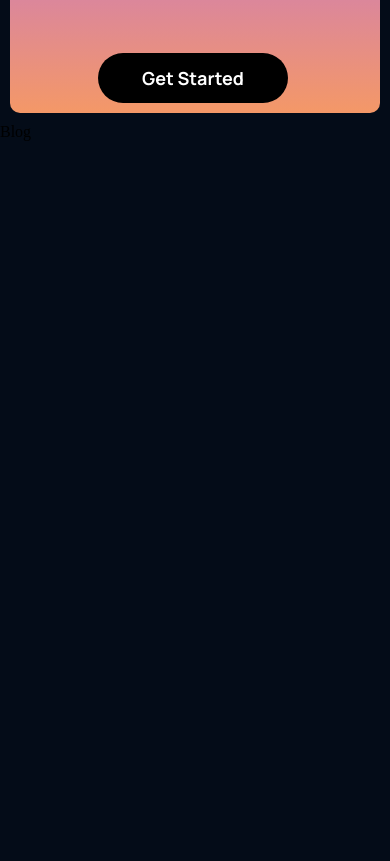
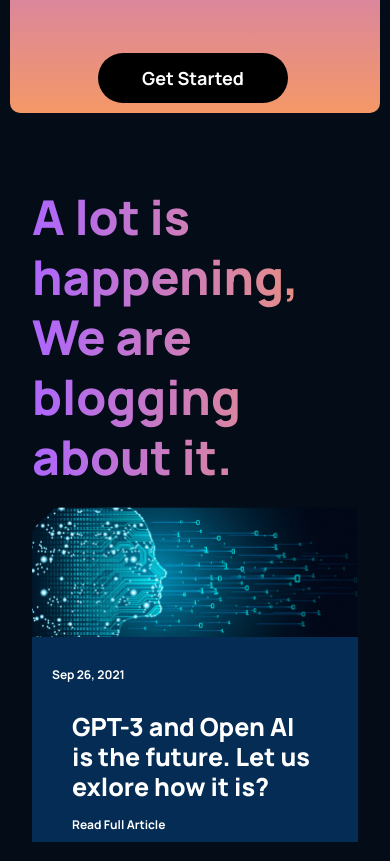
Before and after one commit to KonstantKar/gpt, a React (Create React App) app: page / in a window 390 px wide. Shown: the part 4701-5562 px from the top of the page. Before the commit the page ends 4842 px from the top, so only its background shows below. Built offline with nearby package versions, Linux system fonts and the light colour scheme.

Commit message:
Оформлен Blog ( адаптив ) и компонента News

```diff
--- a/src/components/index.js
+++ b/src/components/index.js
@@ -3,3 +3,4 @@
 export { default as Feature } from "./feature/Feature";
 export { default as Navbar } from "./navbar/Navbar";
 export { default as Request } from "./request/Request";
+export { default as News } from "./news/News";
--- a/src/components/navbar/Navbar.jsx
+++ b/src/components/navbar/Navbar.jsx
@@ -16,7 +16,7 @@
         <a href="#possibility">Open AI</a>
       </p>
       <p>
-        <a href="#features">Home</a>
+        <a href="#features">Features</a>
       </p>
       <p>
         <a href="#blog">Library</a>
--- /dev/null
+++ b/src/components/news/News.css
@@ -0,0 +1,47 @@
+.gpt3__news {
+  display: flex;
+  flex-direction: column;
+  width: 100%;
+  height: 100%;
+}
+.gpt3__news img {
+  width: 100%;
+  height: 100%;
+  object-fit: cover;
+}
+.gpt3__news__container {
+  background-color: #042c54;
+  flex-direction: column;
+  gap: 6px;
+  padding: 20px;
+  height: 70%;
+  position: relative;
+}
+.gpt3__news__container-data {
+  font-family: var(--font-family);
+  color: white;
+  font-weight: 700;
+  font-size: 12px;
+  line-height: 35px;
+}
+.gpt3__news__container-title {
+  display: flex;
+  flex-direction: column;
+  justify-content: space-between;
+  font-family: var(--font-family);
+  color: white;
+  font-weight: 800;
+  font-size: 25px;
+  line-height: 30px;
+  padding: 20px;
+}
+.gpt3__news__container-title p {
+  position: absolute;
+  bottom: 0;
+  font-family: var(--font-family);
+  color: white;
+  font-weight: 700;
+  font-size: 12px;
+  line-height: 35px;
+  cursor: pointer;
+}
--- /dev/null
+++ b/src/components/news/News.jsx
@@ -0,0 +1,18 @@
+import React from "react";
+import "./News.css";
+const News = ({ img, title, data }) => {
+  return (
+    <div className="gpt3__news">
+      <img src={img} alt="img" />
+      <div className="gpt3__news__container">
+        <div className="gpt3__news__container-data">{data}</div>
+        <div className="gpt3__news__container-title">
+          {title}
+          <p>Read Full Article</p>
+        </div>
+      </div>
+    </div>
+  );
+};
+
+export default News;
--- a/src/containers/blog/Blog.css
+++ b/src/containers/blog/Blog.css
@@ -0,0 +1,58 @@
+.gpt3__blog {
+  display: flex;
+  flex-direction: column;
+}
+.gpt3__blog h1 {
+  font-family: var(--font-family);
+  font-weight: 800;
+  font-size: 62px;
+  line-height: 75px;
+}
+.gpt3__blog__news {
+  display: grid;
+  grid-template-columns: 35% 70%;
+  margin-top: 120px;
+}
+.gpt3__blog__news__column2 {
+  display: flex;
+  flex-direction: row;
+  flex-wrap: wrap;
+  gap: 32px;
+  justify-content: center;
+  align-items: center;
+}
+
+.gpt3__blog__news__column2 .gpt3__news {
+  width: 327.34px;
+  height: 323.84px;
+}
+@media screen and (max-width: 1350px) {
+  .gpt3__blog__news {
+    display: flex;
+    flex-direction: column;
+  }
+  .gpt3__blog__news__column1 {
+    display: none;
+  }
+}
+@media screen and (max-width: 1150px) {
+  .gpt3__blog__news {
+    display: flex;
+    flex-direction: column;
+  }
+
+  .gpt3__blog__news {
+    margin-top: 20px;
+  }
+}
+@media screen and (max-width: 500px) {
+  .gpt3__blog h1 {
+    font-family: var(--font-family);
+    font-weight: 800;
+    font-size: 48px;
+    line-height: 60px;
+  }
+  .gpt3__blog__news {
+    margin-top: 20px;
+  }
+}
--- a/src/containers/blog/Blog.jsx
+++ b/src/containers/blog/Blog.jsx
@@ -1,7 +1,61 @@
 import React from "react";
 import "./Blog.css";
+import { News } from "../../components";
+import blog01 from "../../assets/blog01.png";
+import blog02 from "../../assets/blog02.png";
+import blog03 from "../../assets/blog03.png";
+import blog04 from "../../assets/blog04.png";
+import blog05 from "../../assets/blog05.png";
 const Blog = () => {
-  return <div>Blog</div>;
+  return (
+    <div className="gpt3__blog section__padding">
+      <h1 className="gradient__text">
+        A lot is happening,
+        <br /> We are blogging about it.
+      </h1>
+      <div className="gpt3__blog__news">
+        <div className="gpt3__blog__news__column1">
+          <News
+            img={blog01}
+            title="GPT-3 and Open  AI is the future. Let us exlore how it is?"
+            data="Sep 26, 2021"
+          />
+        </div>
+        <div className="gpt3__blog__news__column2">
+          <News
+            img={blog02}
+            title="GPT-3 and Open  AI is the future. Let us exlore how it is?"
+            data="Sep 26, 2021"
+          />
+          <News
+            img={blog03}
+            title="GPT-3 and Open  AI is the future. Let us exlore how it is?"
+            data="Sep 26, 2021"
+          />
+          <News
+            img={blog04}
+            title="GPT-3 and Open  AI is the future. Let us exlore how it is?"
+            data="Sep 26, 2021"
+          />
+          <News
+            img={blog05}
+            title="GPT-3 and Open  AI is the future. Let us exlore how it is?"
+            data="Sep 26, 2021"
+          />
+          <News
+            img={blog05}
+            title="GPT-3 and Open  AI is the future. Let us exlore how it is?"
+            data="Sep 26, 2021"
+          />
+          <News
+            img={blog05}
+            title="GPT-3 and Open  AI is the future. Let us exlore how it is?"
+            data="Sep 26, 2021"
+          />
+        </div>
+      </div>
+    </div>
+  );
 };
 
 export default Blog;
--- a/src/containers/cta/CTA.jsx
+++ b/src/containers/cta/CTA.jsx
@@ -11,7 +11,7 @@
         </div>
       </div>
       <div className="gpt3__cta__container-button">
-        <button>Get Started</button>
+        <button type="button">Get Started</button>
       </div>
     </div>
   );
--- a/src/containers/possibility/Possibility.jsx
+++ b/src/containers/possibility/Possibility.jsx
@@ -4,7 +4,7 @@
 import { Request } from "../../components";
 const Possibility = () => {
   return (
-    <div className="gpt3__possibility possibility__padding">
+    <div className="gpt3__possibility possibility__padding" id="possibility">
       <div className="gpt3__possibility-img">
         <img src={possibility} alt="image"></img>
       </div>
```
